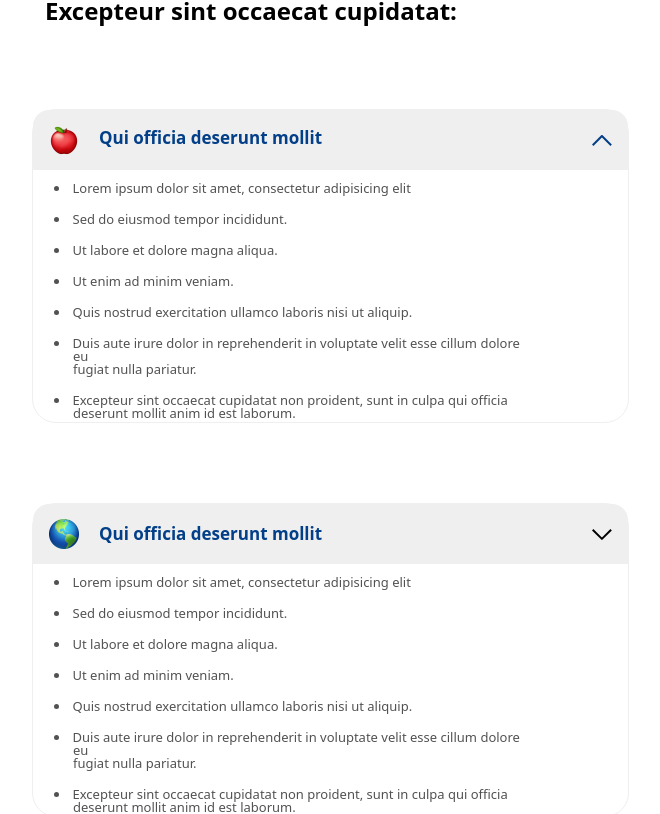
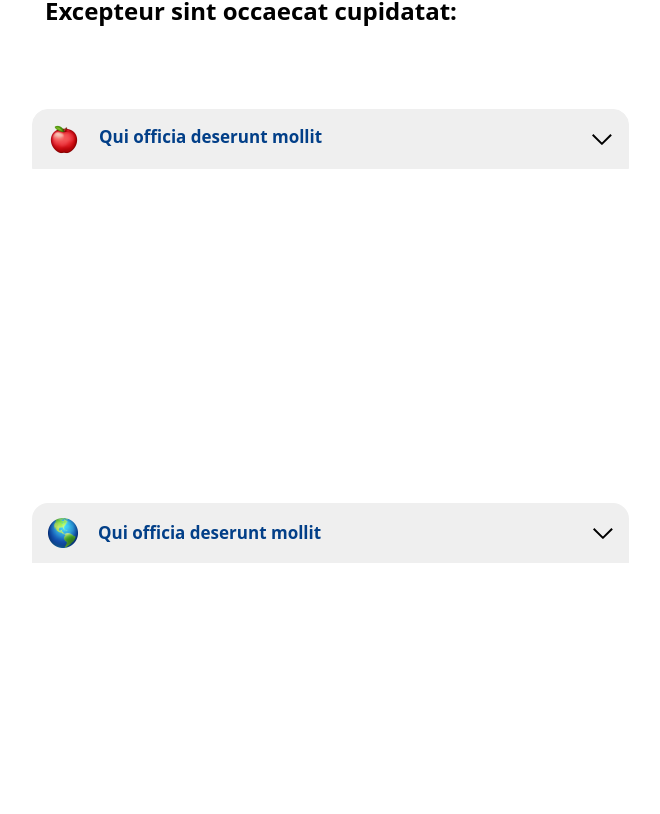
Before and after one commit to wellerson-pinheiros/choveu_teste, a React (Vite) app: page / in a window 1280 px wide. Shown: the part 2629-3443 px from the top of the page, without its empty margins (82-742 px from the left). Built offline with nearby package versions, Linux system fonts and the light colour scheme.

Commit message:
:sparkles: adicionando interativida nos cards

```diff
--- a/src/components/QuartaSection.tsx
+++ b/src/components/QuartaSection.tsx
@@ -5,7 +5,12 @@ import arrow from '../assets/arrow.svg'
 import arrowdown from '../assets/arrowdown.svg'
 import word from '../assets/word.svg'
 import mob from'../assets/mob.svg'
+import { useState } from 'react'
 function QuartaSection() {
+
+const [card,setCard] = useState(false)
+const [card2,setCard2] = useState(false)
+
   return (
     <div className="bg-white w-full ">
         <div className=" flex w-full justify-center xl:flex-row flex-col  ">
@@ -30,16 +35,24 @@ function QuartaSection() {
                 </h2>
             </div>
                 </div>
-            <div className='bg-[#ffff] w-[328px] md:w-[597px]  h-[379px] md:h-[314px] flex flex-col mt-20 border border-[#EFEFEF] rounded-3xl '>
-             <div className='flex justify-between bg-[#EFEFEF] h-[60px] items-center p-4 rounded-t-2xl'>
+
+
+            <div className='bg-[#ffff] w-[328px] md:w-[597px]  h-[379px] md:h-[314px] flex flex-col mt-20  rounded-3xl '>
+             <div className='flex justify-between bg-[#EFEFEF] h-[60px] items-center p-4 rounded-t-2xl border border-[#EFEFEF]'>
                 <div className='flex gap-5'>
                     <img src={apple} alt="imagem de uma maça" />
                     <h2 className='font-inter font-bold text-[17px] leading-[150%] space-y-[18px] text-[#023F88]'>
                         Qui officia deserunt mollit
                     </h2>
                 </div>
-                    <img src={arrow} alt="" />
+                <button onClick={() => setCard(!card)}>
+                    <img
+                    src={ card ? arrow : arrowdown } alt="Card open x close"
+                    className='cursor-pointer' />
+                </button>
             </div >
+                {card && (
+                <div className="bg-white  rounded-b-2xl transition-all duration-300 border border-[#EFEFEF] h-full">
                 <ul className='list-disc  text-[#525252] p-3 list-inside pl-5  w-[311px] md:w-[507px] h-[204px] font-inter font-normal text-[13px] leading-[100%] space-y-[18px]'>
                     <li className='indent-[-1.5em] pl-5'>Lorem ipsum dolor sit amet, consectetur adipisicing elit</li>
                     <li className='indent-[-1.5em] pl-5'>Sed do eiusmod tempor incididunt.</li>
@@ -51,8 +64,12 @@ function QuartaSection() {
                     <li className='indent-[-1.5em] pl-5'>Excepteur sint occaecat cupidatat non proident, sunt in culpa qui officia <br />
                     deserunt mollit anim id est laborum.</li>
                 </ul>
+                </div>
+  )}
         </div>
-        <div className='bg-[#ffff] w-[328px] md:w-[597px] h-[379px]  md:h-[314px] flex flex-col mt-20 border border-[#EFEFEF] rounded-3xl mb-2'>
+
+
+        <div className='bg-[#ffff] w-[328px] md:w-[597px] h-[379px]  md:h-[314px] flex flex-col mt-20  rounded-3xl mb-2'>
             <div className='flex justify-between bg-[#EFEFEF] h-[60px] items-center p-4 rounded-t-2xl '>
                 <div className='flex gap-5 items-center'>
                     <img src={word} alt="imagem de uma maça" />
@@ -60,8 +77,14 @@ function QuartaSection() {
                         Qui officia deserunt mollit
                     </h2>
                 </div>
-                <img src={arrowdown} alt="imagem da ceta para baixo" />
+                <button onClick={() => setCard2(!card2)}>
+                    <img
+                    src={ card2 ? arrow : arrowdown } alt="Card open x close"
+                    className='cursor-pointer' />
+                </button>
             </div >
+                {card2 && (
+                <div className="bg-white  rounded-b-2xl transition-all duration-300 border border-[#EFEFEF] h-full">
                 <ul className='list-disc  text-[#525252] p-3 list-inside pl-5  w-[311px] md:w-[507px] h-[204px] font-inter font-normal text-[13px] leading-[100%] space-y-[18px]'>
                     <li className='indent-[-1.5em] pl-5'>Lorem ipsum dolor sit amet, consectetur adipisicing elit</li>
                     <li className='indent-[-1.5em] pl-5'>Sed do eiusmod tempor incididunt.</li>
@@ -73,6 +96,8 @@ function QuartaSection() {
                     <li className='indent-[-1.5em] pl-5'>Excepteur sint occaecat cupidatat non proident, sunt in culpa qui officia <br />
                     deserunt mollit anim id est laborum.</li>
                 </ul>
+                </div>
+  )}
             </div>
                 </div>
                      {/* Imagem para desktop */}
```
